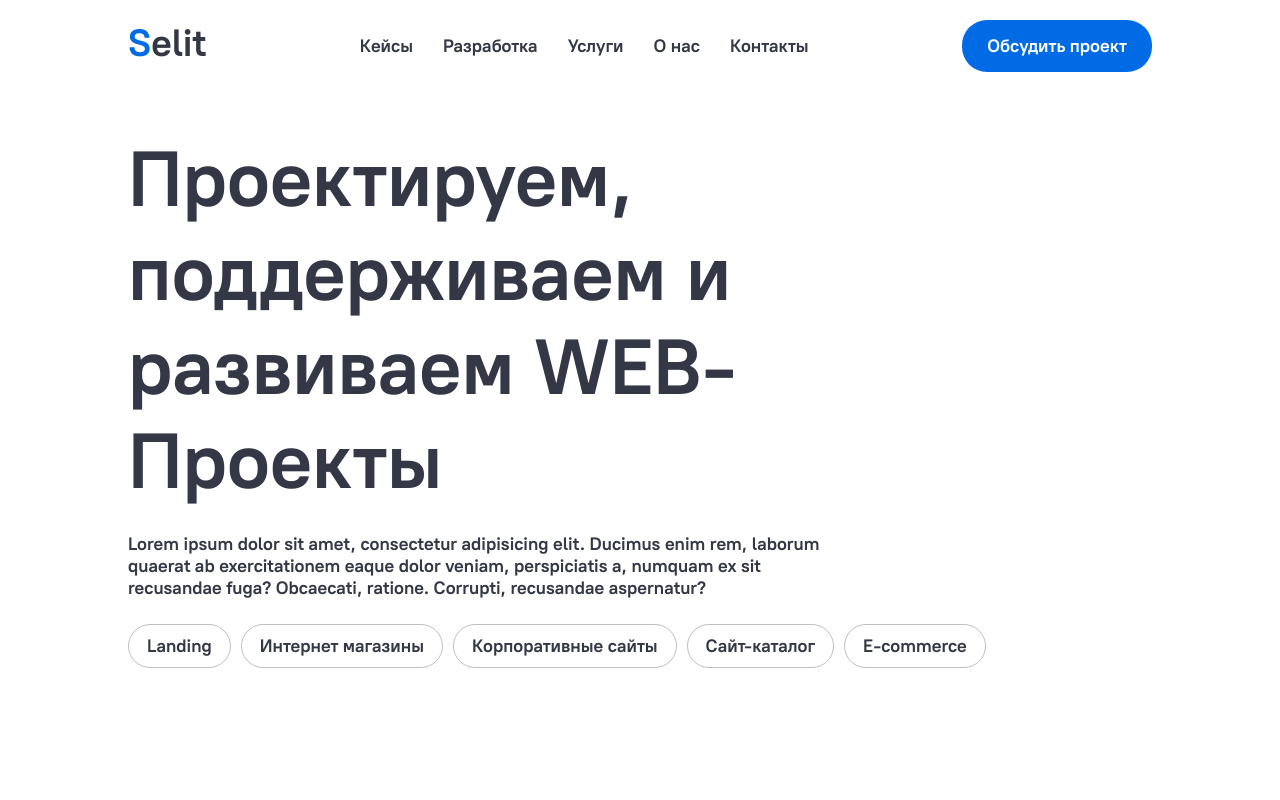
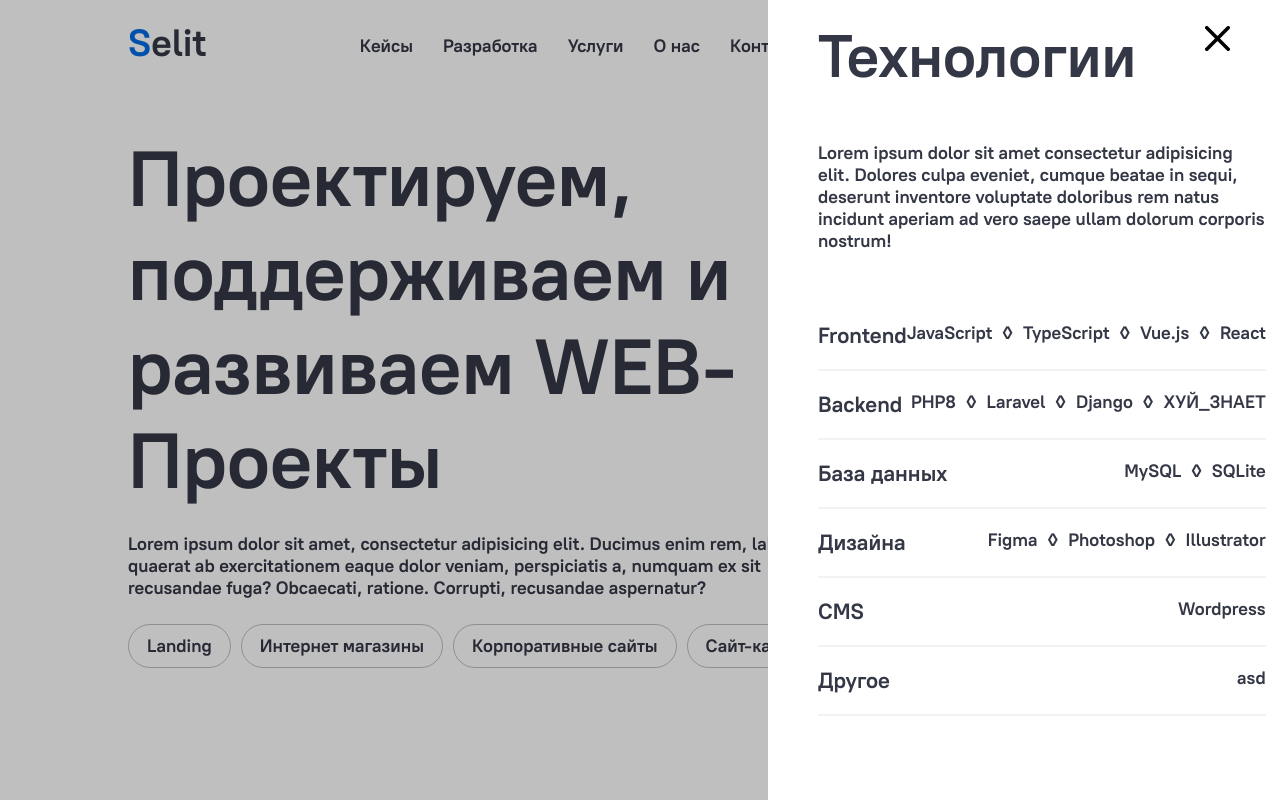
Before and after one commit to Centick/Selit, a Vue app: page / in a window 1280 px wide. Shown: the top 800 px of the page. Built offline with nearby package versions, Linux system fonts and the light colour scheme.

Commit message:
skills window 80%

```diff
--- a/src/App.vue
+++ b/src/App.vue
@@ -2,8 +2,10 @@
     <!--  Шаблон страницы  -->
     <RouterView/>
     <!-- <RouterLink to="/">Home</RouterLink> -->
+    <SkillsComponent/>
 </template>
 
 <script setup lang="ts">
     import { RouterLink, RouterView } from 'vue-router';
+    import SkillsComponent from '@/components/SkillsComponent.vue'
 </script>
--- /dev/null
+++ b/src/components/SkillsComponent.vue
@@ -0,0 +1,124 @@
+<template>
+    <section class="section skills__section grid justify-items-end">
+        <div class="container skills__container grid justify-content-start gap-20">
+            <img class="cross" src="../assets/img/icons/cross.svg" alt="img">
+            <h3 class="h2 width-100">Технологии</h3>
+            <p class="width-100">Lorem ipsum dolor sit amet consectetur adipisicing elit. Dolores culpa eveniet, cumque beatae in sequi, deserunt inventore voluptate doloribus rem natus incidunt aperiam ad vero saepe ullam dolorum corporis nostrum!</p>
+            <div class="skills_wrap width-100 gap-10">
+                <div class="skills_block grid grid-row justify-content-space-between">
+                    <span class="skills_title">Frontend</span>
+                    <div style="max-width: 50%;" class="grid grid-row gap-10">
+                        <span>JavaScript</span>
+                        <!-- как пример - ромбик -->
+                        <span>&#9674;</span>
+                        <span>TypeScript</span>
+                        <!-- как пример - ромбик -->
+                        <span>&#9674;</span>
+                        <span>Vue.js</span>
+                        <!-- как пример - ромбик -->
+                        <span>&#9674;</span>
+                        <span>React</span>
+                    </div>
+                </div>
+
+                <div class="skills_block grid grid-row justify-content-space-between">
+                    <span class="skills_title">Backend</span>
+                    <div style="max-width: 50%;" class="grid grid-row gap-10">
+                        <span>PHP8</span>
+                        <!-- как пример - ромбик -->
+                        <span>&#9674;</span>
+                        <span>Laravel</span>
+                        <!-- как пример - ромбик -->
+                        <span>&#9674;</span>
+                        <span>Django</span>
+                        <!-- как пример - ромбик -->
+                        <span>&#9674;</span>
+                        <span>ХУЙ_ЗНАЕТ</span>
+                    </div>
+                </div>
+
+                <div class="skills_block grid grid-row justify-content-space-between">
+                    <span class="skills_title">База данных</span>
+                    <div style="max-width: 50%;" class="grid grid-row gap-10">
+                        <span>MySQL</span>
+                        <span>&#9674;</span>
+                        <span>SQLite</span>
+                    </div>
+                </div>
+
+                <div class="skills_block grid grid-row justify-content-space-between">
+                    <span class="skills_title">Дизайна</span>
+                    <div style="max-width: 50%;" class="grid grid-row gap-10">
+                        <span>Figma</span>
+                        <span>&#9674;</span>
+                        <span>Photoshop</span>
+                        <span>&#9674;</span>
+                        <span>Illustrator</span>
+                    </div>
+                </div>
+
+                <div class="skills_block grid grid-row justify-content-space-between">
+                    <span class="skills_title">CMS</span>
+                    <div style="max-width: 50%;" class="grid grid-row gap-10">
+                        <span>Wordpress</span>
+                    </div>
+                </div>
+
+                <div class="skills_block grid grid-row justify-content-space-between">
+                    <span class="skills_title">Другое</span>
+                    <div style="max-width: 50%;" class="grid grid-row gap-10">
+                        <span>asd</span>
+                    </div>
+                </div>
+            </div>
+        </div>
+    </section>
+</template>
+
+<script lang="ts" setup>
+    // import { ref } from 'vue'
+
+</script>
+
+<style scoped>
+    .skills__section{
+        right: 0;
+        top: 0;
+        position: fixed;
+        width: 100vw;
+        height: 100vh;
+        z-index: 10;
+        overflow: hidden;
+        background-color: rgba(0, 0, 0, 0.25);
+}
+
+    .skills__container{
+        height: 100vh;
+        width: 40%;
+        background-color: var(--colorWhite);
+        padding: 20px 50px;
+    }
+
+    .skills_wrap{
+
+    }
+
+    .skills_block{
+        padding: 20px 0;
+        border-bottom: 2px solid var(--colorGrey);
+    }
+
+    .skills_title{
+        font-size: 22px;
+        /* color: ; */
+    }
+
+    .cross{
+        position: absolute;
+        top: 26px;
+        right: 50px;
+        width: 25px;
+        height: 25px;
+        cursor: pointer;
+    }
+</style>
--- a/src/views/HomeView.vue
+++ b/src/views/HomeView.vue
@@ -203,37 +203,6 @@
             </div>
         </section>
 
-        <section class="section tech__section">
-            <div class="container tech__container">
-                <h2 class="h2 why__title">Стек технологий</h2>
-                <div class="tech__inner gap-50 width-100">
-                    <img src="#" alt="#" class="tech-inner__card">
-                    <img src="#" alt="#" class="tech-inner__card">
-                    <img src="#" alt="#" class="tech-inner__card">
-                    <img src="#" alt="#" class="tech-inner__card">
-                    <img src="#" alt="#" class="tech-inner__card">
-                    <img src="#" alt="#" class="tech-inner__card">
-                    <img src="#" alt="#" class="tech-inner__card">
-                    <img src="#" alt="#" class="tech-inner__card">
-                    <img src="#" alt="#" class="tech-inner__card">
-                    <img src="#" alt="#" class="tech-inner__card">
-                    <img src="#" alt="#" class="tech-inner__card">
-                    <img src="#" alt="#" class="tech-inner__card">
-                    <img src="#" alt="#" class="tech-inner__card">
-                    <img src="#" alt="#" class="tech-inner__card">
-                    <img src="#" alt="#" class="tech-inner__card">
-                    <img src="#" alt="#" class="tech-inner__card">
-                    <img src="#" alt="#" class="tech-inner__card">
-                    <img src="#" alt="#" class="tech-inner__card">
-                    <img src="#" alt="#" class="tech-inner__card">
-                    <img src="#" alt="#" class="tech-inner__card">
-                    <img src="#" alt="#" class="tech-inner__card">
-                    <img src="#" alt="#" class="tech-inner__card">
-                    <img src="#" alt="#" class="tech-inner__card">
-                    <img src="#" alt="#" class="tech-inner__card">
-                </div>
-            </div>
-        </section>
 
         <footer>
             <div class="container">
@@ -243,8 +212,7 @@
     </main>
 </template>
 
-<script lang="ts" setup>
-</script>
+<script lang="ts" setup></script>
 
 <style scoped>
     /* .btn-header{
```
Also changed, not shown: src/assets/img/icons/cross.svg (added).
